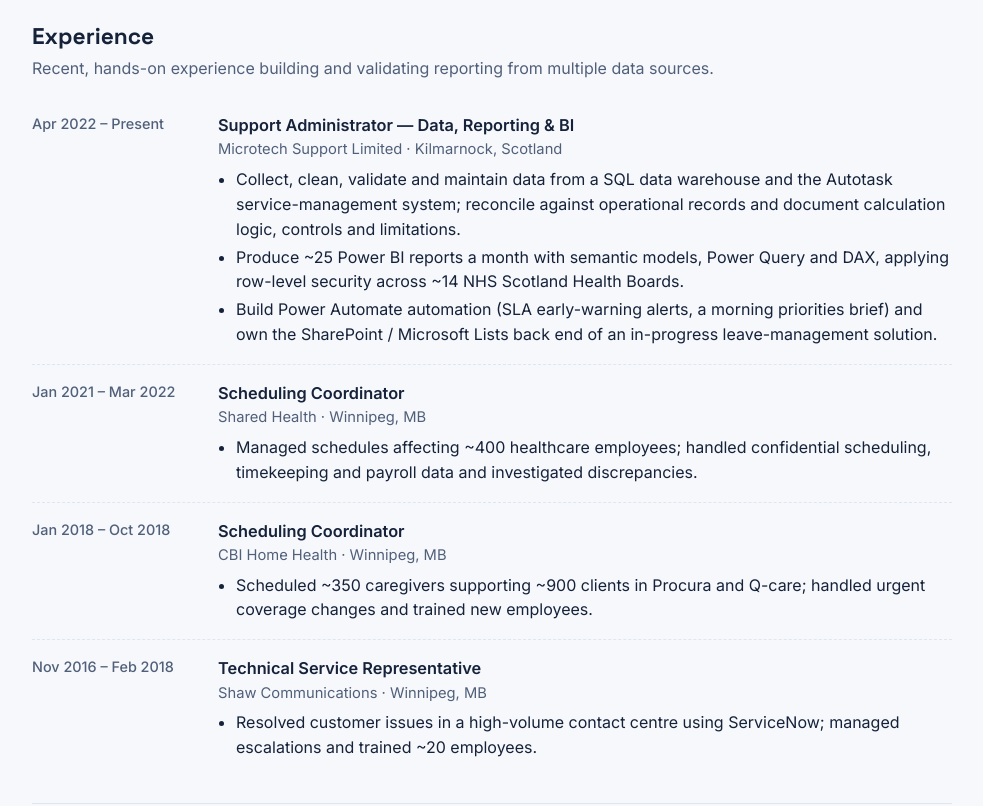
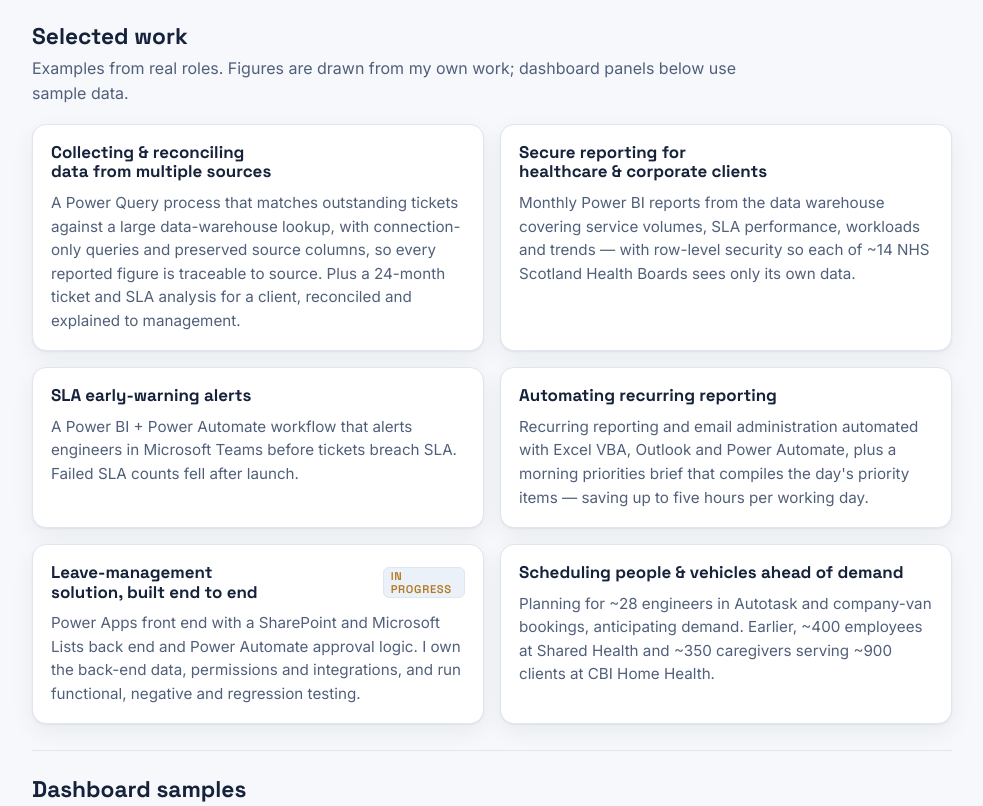
Before and after one commit to harman15608/harman15608.github.io, a plain HTML site: page index.html in a window 1280 px wide. Shown: the part 793-1599 px from the top of the page, without its empty margins (148-1131 px from the left). Drawn offline with Linux system fonts and the light colour scheme.

Commit message:
Update index.html

```diff
--- a/index.html
+++ b/index.html
@@ -161,55 +161,6 @@
   </section>
 
   <section>
-    <h2>Experience</h2>
-    <p class="sub">Recent, hands-on experience building and validating reporting from multiple data sources.</p>
-    <div class="tl">
-      <div class="job">
-        <div class="when">Apr 2022 – Present</div>
-        <div class="what">
-          <div class="t">Support Administrator — Data, Reporting &amp; BI</div>
-          <div class="o">Microtech Support Limited · Kilmarnock, Scotland</div>
-          <ul>
-            <li>Collect, clean, validate and maintain data from a SQL data warehouse and the Autotask service-management system; reconcile against operational records and document calculation logic, controls and limitations.</li>
-            <li>Produce ~25 Power BI reports a month with semantic models, Power Query and DAX, applying row-level security across ~14 NHS Scotland Health Boards.</li>
-            <li>Build Power Automate automation (SLA early-warning alerts, a morning priorities brief) and own the SharePoint / Microsoft Lists back end of an in-progress leave-management solution.</li>
-          </ul>
-        </div>
-      </div>
-      <div class="job">
-        <div class="when">Jan 2021 – Mar 2022</div>
-        <div class="what">
-          <div class="t">Scheduling Coordinator</div>
-          <div class="o">Shared Health · Winnipeg, MB</div>
-          <ul>
-            <li>Managed schedules affecting ~400 healthcare employees; handled confidential scheduling, timekeeping and payroll data and investigated discrepancies.</li>
-          </ul>
-        </div>
-      </div>
-      <div class="job">
-        <div class="when">Jan 2018 – Oct 2018</div>
-        <div class="what">
-          <div class="t">Scheduling Coordinator</div>
-          <div class="o">CBI Home Health · Winnipeg, MB</div>
-          <ul>
-            <li>Scheduled ~350 caregivers supporting ~900 clients in Procura and Q-care; handled urgent coverage changes and trained new employees.</li>
-          </ul>
-        </div>
-      </div>
-      <div class="job">
-        <div class="when">Nov 2016 – Feb 2018</div>
-        <div class="what">
-          <div class="t">Technical Service Representative</div>
-          <div class="o">Shaw Communications · Winnipeg, MB</div>
-          <ul>
-            <li>Resolved customer issues in a high-volume contact centre using ServiceNow; managed escalations and trained ~20 employees.</li>
-          </ul>
-        </div>
-      </div>
-    </div>
-  </section>
-
-  <section>
     <h2>Selected work</h2>
     <p class="sub">Examples from real roles. Figures are drawn from my own work; dashboard panels below use sample data.</p>
     <div class="cards">
```
